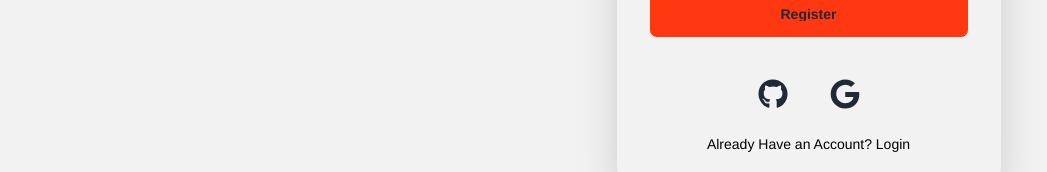
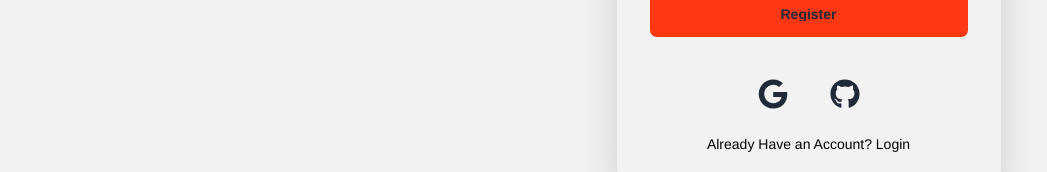
Before and after one commit to coders-rabbi/summer-school, a React (Vite) app: page /register in a window 1280 px wide. Shown: the part 652-824 px from the top of the page, without its empty margins (0-1047 px from the left). Built offline with nearby package versions, Linux system fonts and the light colour scheme; no server answers; a web font is replaced by a local one.

Commit message:
user profile created and when a user hover on the profile image they will show there name

```diff
--- a/src/Pages/Register/Register.jsx
+++ b/src/Pages/Register/Register.jsx
@@ -1,4 +1,4 @@
-import { Link } from "react-router-dom";
+import { Link, useNavigate } from "react-router-dom";
 import registerImage from "../../assets/login/login.svg"
 import { FaGithub, FaGoogle } from "react-icons/fa";
 import { useContext } from "react";
@@ -8,6 +8,7 @@ import 'react-toastify/dist/ReactToastify.css';
 
 const Register = () => {
     const { createUser, updateUserProfile, googleSingIn } = useContext(AuthContext);
+    const navigate = useNavigate();
 
     const handleRegister = event => {
         event.preventDefault();
@@ -25,15 +26,14 @@ const Register = () => {
                 updateUserProfile(name, photo)
                 toast("Your account create Successfuly!");
                 form.reset();
+                navigate('/')
             })
             .catch(Error => {
                 toast(Error.message);
             })
     }
 
-    const handleGoogleSingIn = () => {
-        googleSingIn();
-    }
+
 
 
     return (
@@ -79,8 +79,8 @@ const Register = () => {
                         </div>
                     </form>
                     <div className='mx-auto flex gap-6 mb-4'>
+                        <button onClick={googleSingIn} className="btn btn-circle text-3xl"><FaGoogle /></button>
                         <button className="btn btn-circle text-3xl"><FaGithub /></button>
-                        <button className="btn btn-circle text-3xl"><FaGoogle /></button>
                     </div>
                     <div className='text-center mb-7'>
                         <p>Already Have an Account? <Link to="/login">Login</Link></p>
```
